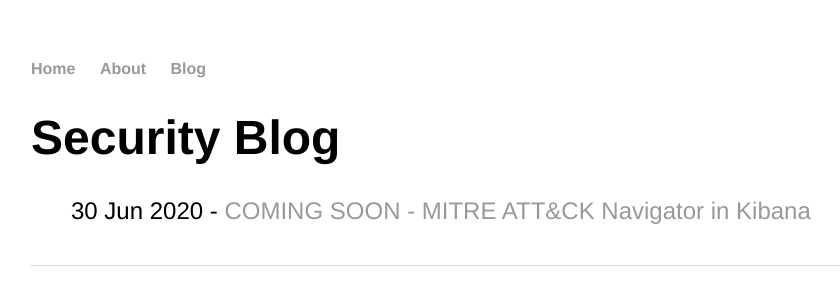
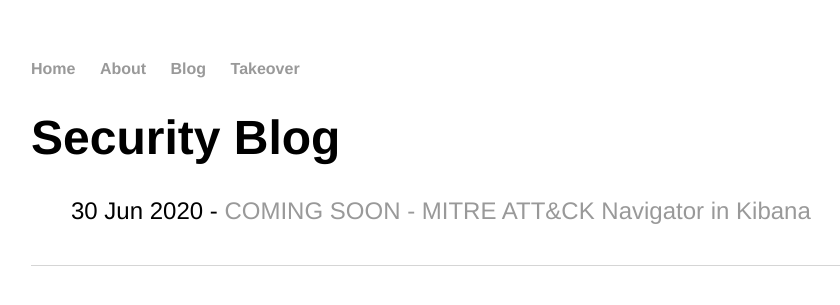
Before and after one commit to 5am5ecure/5am5ecure.github.io, a Jekyll site: the page built from index.html, in a window 1280 px wide. Shown: the top 305 px of the page, without its empty margins (161-1001 px from the left). Built offline with Jekyll 4.4.1, drawn with Linux system fonts in a browser that asks for light colours.

Commit message:
Update default.html

```diff
--- a/_layouts/default.html
+++ b/_layouts/default.html
@@ -11,6 +11,7 @@
         		<li><a href="/">Home</a></li>
 	        	<li><a href="/about">About</a></li>
         		<li><a href="/blog">Blog</a></li>
+			<li><a href="/takeover">Takeover</a></li>
     		</ul>
 		</nav>
 
```
